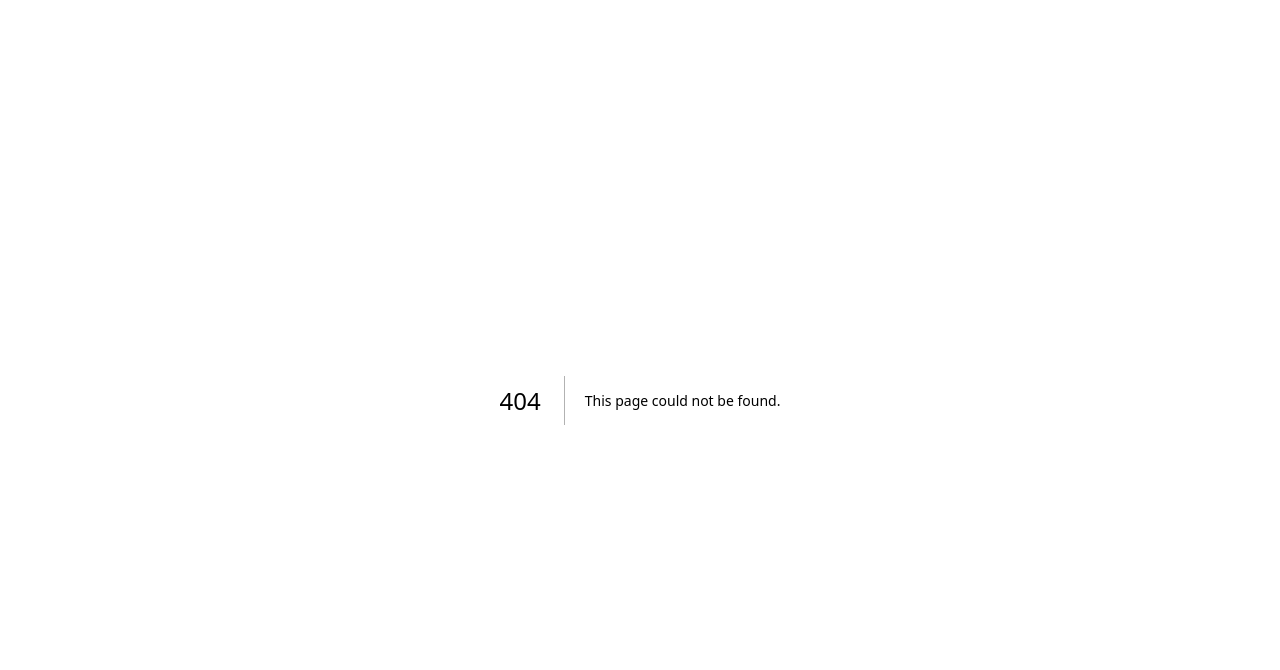
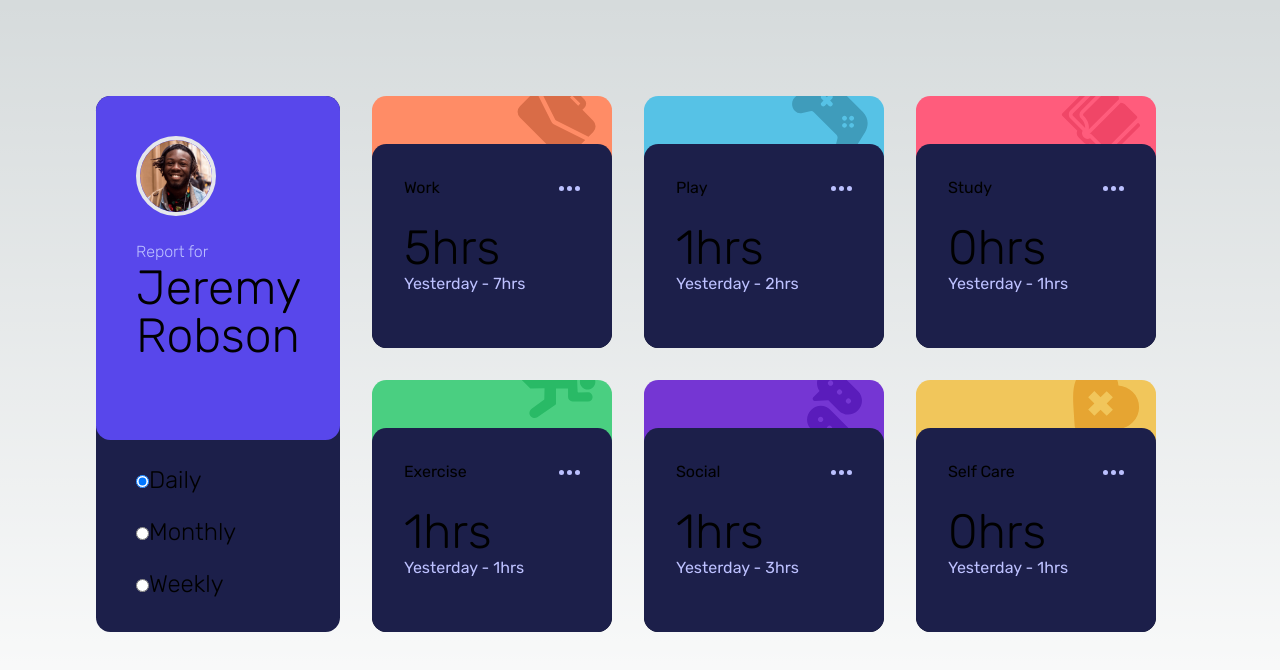
Before and after one commit to wellmota/time-tracking-dashboard, a Next.js app: page /dashboard in a window 1280 px wide. Before the commit this address had no page. Shown: the top 670 px of the page. Built offline with nearby package versions, Linux system fonts and the light colour scheme; data requests are answered from the project's data file.

Commit message:
adding filter functionality

```diff
--- a/src/app/components/cards/ProfileCard/index.jsx
+++ b/src/app/components/cards/ProfileCard/index.jsx
@@ -1,9 +1,10 @@
+
 import ProfilePic from "../../../images/image-jeremy.png";
 import Avatar from "../../imagery/Avatar";
-
 import SortFilter from "../../navigation/SortFilter";
 
-export function ProfileCard() {
+
+export function ProfileCard({ onFilterSelect }) {
   return (
     <div className="pb-8 rounded-lg flex flex-col gap-y-6 bg-neutralDarkBlue">
       <figure className="px-10 pt-10 pb-20 sm:mx-auto sm:max-w-lg rounded-lg  flex flex-col gap-y-6 bg-blue">
@@ -13,7 +14,7 @@ export function ProfileCard() {
           <h2 className="text-5xl font-extralight">Jeremy Robson</h2>
         </div>
       </figure>
-      <SortFilter />
+      <SortFilter onFilterSelect={onFilterSelect} />
     </div>
   );
 }
--- a/src/app/components/cards/TimeTrackCard/index.jsx
+++ b/src/app/components/cards/TimeTrackCard/index.jsx
@@ -2,16 +2,36 @@ import CardBase from "../layout/CardBase";
 import CardCategory from "../layout/CardCategory";
 import CardContent from "../layout/CardContent";
 import ActionTitle from "../../navigation/ActionTitle";
+import { camelCase } from "../../../utils/stringUtils";
 
-export const TimeTrackCard = ({ category }) => {
+export const TimeTrackCard = ({ props, filter }) => {
+  const { title, timeframes } = props;
+  const { daily, weekly, monthly } = timeframes;
+
+  const filterTextFeedback = (filter) => {
+    switch (filter) {
+      case "daily":
+        return "Yesterday";
+      case "weekly":
+        return "Last Week";
+      case "monthly":
+        return "Last Month";
+      default:
+        return "";
+    }
+  };
+
+  const category = camelCase(title);
   return (
     <CardBase category={category}>
       <CardCategory category={category} />
       <CardContent>
-        <ActionTitle title={category} />
+        <ActionTitle title={title} />
         <div>
-          <h2 className="text-5xl font-extralight ">32hrs</h2>
-          <p className="text-neutralPaleBlue ">Last Week - 32hrs</p>
+          <h2 className="text-5xl font-extralight ">{daily.current}hrs</h2>
+          <p className="text-neutralPaleBlue ">
+            {filterTextFeedback(filter)} - {daily.previous}hrs
+          </p>
         </div>
       </CardContent>
     </CardBase>
--- a/src/app/components/cards/layout/CardBase.jsx
+++ b/src/app/components/cards/layout/CardBase.jsx
@@ -1,4 +1,3 @@
-
 export default function CardBase({ children, category }) {
   const bgGradient = category
     ? `bg-gradient-to-t from-slate-950  via-slate-950 via-10%  via-slate-950 to-10%`
--- a/src/app/components/cards/layout/CardCategory.jsx
+++ b/src/app/components/cards/layout/CardCategory.jsx
@@ -1,7 +1,6 @@
 import Icons from "../../icons/Icons";
 
 export default function CardCategory({ category }) {
-  console.log(Icons);
   return (
     <figure className="flex justify-end pr-4 overflow-clip ">
       <div className="h-12">
--- a/src/app/components/navigation/SortFilter.jsx
+++ b/src/app/components/navigation/SortFilter.jsx
@@ -1,15 +1,50 @@
-export default function SortFilter() {
+"use client";
+import { useState, useEffect } from "react";
+
+export default function SortFilter({ onFilterSelect }) {
+  // Recebe onFilterSelect como prop
+  const [selectedFilter, setSelectedFilter] = useState("daily");
+
+  const handleFilterSelect = (filter) => {
+    setSelectedFilter(filter);
+  };
+
+  useEffect(() => {
+    onFilterSelect(selectedFilter); // Chama a função de retorno de chamada quando o filtro é selecionado
+  }, [selectedFilter]);
+
   return (
     <div className="text-2xl content px-10 flex flex-col gap-y-5 font-light">
-      <a href="" className="font-light text-neutralPaleBlue hover:text-white">
+      <label>
+        <input
+          type="radio"
+          name="filter"
+          value="daily"
+          checked={selectedFilter === "daily"}
+          onChange={() => handleFilterSelect("daily")}
+        />
         Daily
-      </a>
-      <a href="" className="font-light text-neutralPaleBlue hover:text-white">
-        Montly
-      </a>
-      <a href="" className="font-light text-neutralPaleBlue hover:text-white">
+      </label>
+      <label>
+        <input
+          type="radio"
+          name="filter"
+          value="monthly"
+          checked={selectedFilter === "monthly"}
+          onChange={() => handleFilterSelect("monthly")}
+        />
+        Monthly
+      </label>
+      <label>
+        <input
+          type="radio"
+          name="filter"
+          value="weekly"
+          checked={selectedFilter === "weekly"}
+          onChange={() => handleFilterSelect("weekly")}
+        />
         Weekly
-      </a>
+      </label>
     </div>
   );
 }
--- /dev/null
+++ b/src/app/dashboard/page.jsx
@@ -0,0 +1,39 @@
+"use client";
+// Dashboard.jsx
+import { useState, useEffect } from "react";
+import { Container } from "../components/layout/Container";
+import { Colum } from "../components/layout/Colum";
+import { ProfileCard } from "../components/cards/ProfileCard";
+import { TimeTrackCard } from "../components/cards/TimeTrackCard";
+
+export default function Dashboard() {
+  const [timeEntries, setTimeEntries] = useState([]);
+  const [selectedFilter, setSelectedFilter] = useState("daily");
+
+  useEffect(() => {
+    const fetchData = async () => {
+      const response = await fetch("http://localhost:9000/dashboard");
+      const data = await response.json();
+      setTimeEntries(data);
+    };
+
+    fetchData();
+  }, []);
+
+  const handleFilterSelect = (filter) => {
+    setSelectedFilter(filter);
+  };
+
+  return (
+    <main className="flex min-h-screen flex-col items-center justify-between p-24">
+      <Container>
+        <ProfileCard onFilterSelect={handleFilterSelect} />
+        <Colum>
+          {timeEntries.map((item, index) => (
+            <TimeTrackCard key={index} props={item} filter={selectedFilter} />
+          ))}
+        </Colum>
+      </Container>
+    </main>
+  );
+}
--- a/src/app/page.js
+++ b/src/app/page.js
@@ -1,22 +1,15 @@
-import { Container } from "./layout/Container";
-import { Colum } from "./layout/Colum";
+import { Container } from "./components/layout/Container";
+import { Colum } from "./components/layout/Colum";
 import { ProfileCard } from "./components/cards/ProfileCard";
 import { TimeTrackCard } from "./components/cards/TimeTrackCard";
-import Image from "next/image";
 
-export default function Home() {
+export default async function Home() {
   return (
     <main className="flex min-h-screen flex-col items-center justify-between p-24">
       <Container>
         <ProfileCard />
-        <Colum>
-          <TimeTrackCard category="study" />
-          <TimeTrackCard category="work" />
-          <TimeTrackCard category="exercise" />
-          <TimeTrackCard category="selfCare" />
-          <TimeTrackCard category="play" />
-          <TimeTrackCard category="study" />
-        </Colum>
+        <Colum>{
+          <TimeTrackCard category="study" />}</Colum>
       </Container>
     </main>
   );
--- /dev/null
+++ b/src/app/utils/stringUtils.js
@@ -0,0 +1,8 @@
+export function camelCase(str) {
+  return str
+    .toLowerCase()
+    .replace(/(?:^\w|[A-Z]|\b\w)/g, function (word, index) {
+      return index === 0 ? word.toLowerCase() : word.toUpperCase();
+    })
+    .replace(/\s+/g, "");
+}
```
Also changed, not shown: src/app/components/layout/Colum.jsx (renamed from src/app/layout/Colum.jsx), src/app/components/layout/Container.jsx (renamed from src/app/layout/Container.jsx).
